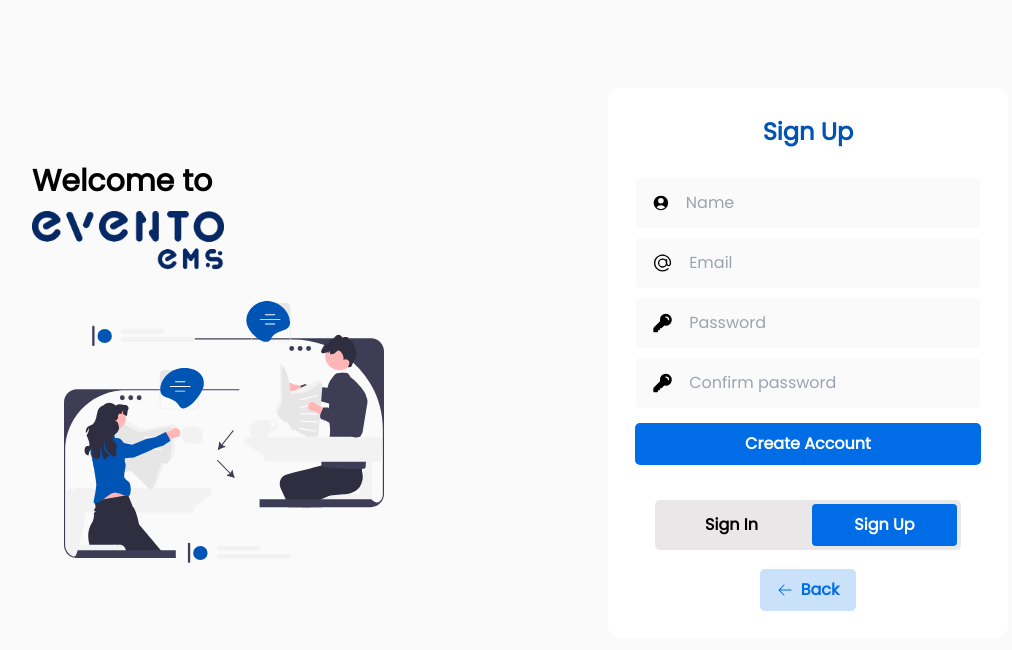
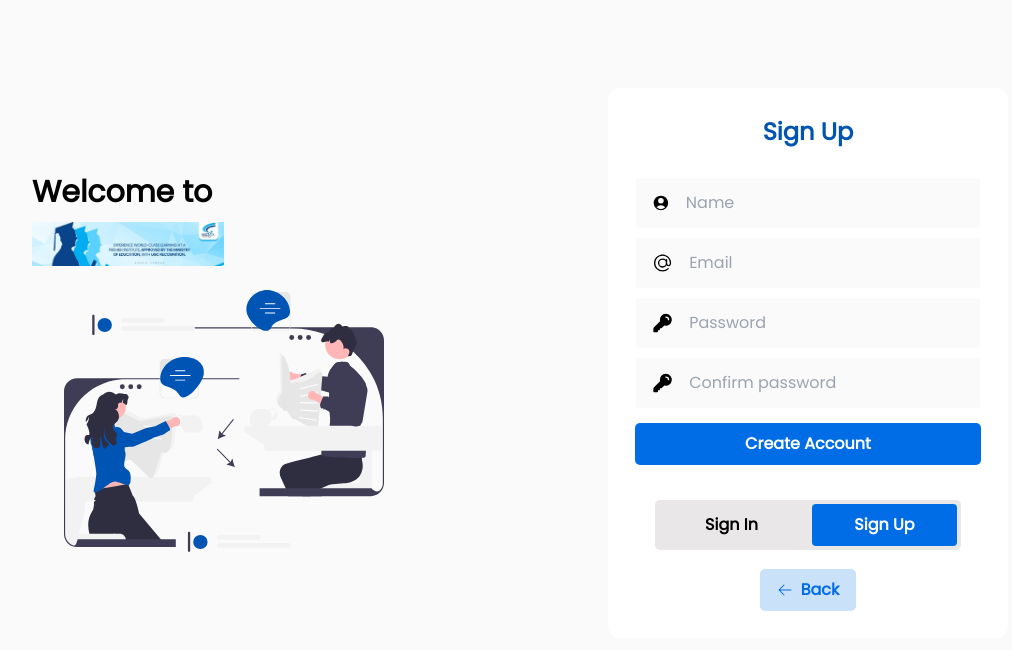
Before and after one commit to fullstack-projectz/Event-Management-frontend, a React (Vite) app: page /register in a window 1280 px wide. Shown: the top 650 px of the page, without its empty margins (136-1148 px from the left). Built offline with nearby package versions, Linux system fonts and the light colour scheme.

Commit message:
Update the all paths

```diff
--- a/src/pages/Header.jsx
+++ b/src/pages/Header.jsx
@@ -4,6 +4,7 @@ import { Link } from "react-router-dom";
 import { UserContext } from "../UserContext";
 import { RxExit } from 'react-icons/rx';
 import { BsFillCaretDownFill } from 'react-icons/bs';
+import heroImg from '../assets/hero.jpg';
 
 export default function Header() {
   const { user, setUser } = useContext(UserContext);
@@ -51,7 +52,7 @@ export default function Header() {
     <div>
       <header className='flex py-2 px-6 sm:px-6 justify-between place-items-center'>
         <Link to={'/'} className="flex item-center ">
-          <img src="../src/assets/logo.png" alt="" className='w-26 h-9' />
+          <img src={heroImg} alt="" className='w-26 h-9' />
         </Link>
         <div className='flex bg-white rounded py-2.5 px-4 w-1/3 gap-4 items-center shadow-md shadow-gray-200'>
           <button>
--- a/src/pages/IndexPage.jsx
+++ b/src/pages/IndexPage.jsx
@@ -4,6 +4,8 @@ import { useEffect, useState } from "react"
 import { Link } from "react-router-dom";
 import { BsArrowRightShort } from "react-icons/bs";
 import { BiLike } from "react-icons/bi";
+import heroImg from '../assets/hero.jpg'
+
 
 export default function IndexPage() {
   const [events, setEvents] = useState([]);
@@ -46,7 +48,7 @@ export default function IndexPage() {
       <div className="mt-1 flex flex-col">
         <div className="hidden sm:block" >
           <div href="#" className="flex item-center inset-0">
-            <img src="../src/assets/hero.jpg" alt="" className='w-full' />
+            <img src={heroImg} alt="" className='w-full' />
           </div>
         </div>
 
--- a/src/pages/RegisterPage.jsx
+++ b/src/pages/RegisterPage.jsx
@@ -2,6 +2,8 @@
 import { Link, Navigate } from "react-router-dom";
 import { useState } from "react";
 import axios from "axios";
+import signuppicImg from "../assets/signuppic.svg";
+import heroImg from "../assets/hero.jpg";
 
 export default function RegisterPage() {
   const [name, setName] = useState('');
@@ -45,12 +47,12 @@ export default function RegisterPage() {
         <div className="text-3xl font-black">Welcome to</div>
 
           <div>
-            <img src="../src/assets/logo.png" alt="" className="w-48"/>
+            <img src={heroImg} alt="" className="w-48"/>
           </div>
         </div>
 
         <div className="ml-48 w-80 mt-6">
-        <img src="../src/assets/signuppic.svg" alt="" className='w-full'/>
+        <img src={signuppicImg} alt="" className='w-full'/>
         </div>
 
     </div>
```
